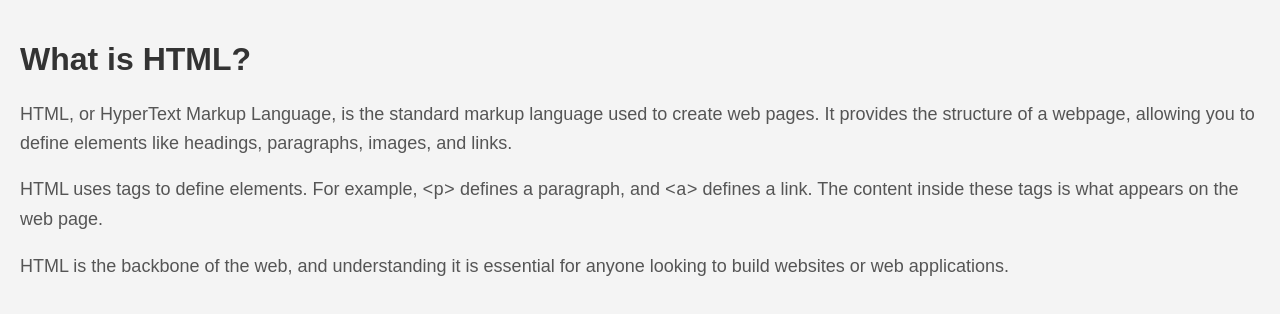
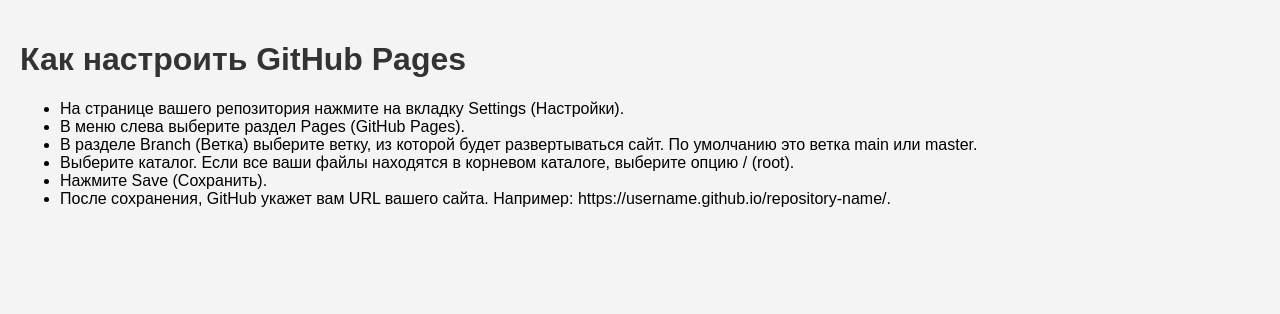
Before and after one commit to baroleg/html_example, a plain HTML site: page index.html in a window 1280 px wide. Drawn offline with Linux system fonts and the light colour scheme.

Commit message:
Second commit

```diff
--- a/index.html
+++ b/index.html
@@ -23,19 +23,16 @@
 </head>
 <body>
 
-    <h1>What is HTML?</h1>
+    <h1>Как настроить GitHub Pages</h1>
     <p>
-        HTML, or HyperText Markup Language, is the standard markup language used to create web pages.
-        It provides the structure of a webpage, allowing you to define elements like headings, paragraphs, images, and links.
-    </p>
-
-    <p>
-        HTML uses tags to define elements. For example, <code>&lt;p&gt;</code> defines a paragraph,
-        and <code>&lt;a&gt;</code> defines a link. The content inside these tags is what appears on the web page.
-    </p>
-
-    <p>
-        HTML is the backbone of the web, and understanding it is essential for anyone looking to build websites or web applications.
+        <ul>
+            <li>На странице вашего репозитория нажмите на вкладку Settings (Настройки).</li>
+            <li>В меню слева выберите раздел Pages (GitHub Pages).</li>
+            <li>В разделе Branch (Ветка) выберите ветку, из которой будет развертываться сайт. По умолчанию это ветка main или master.</li>
+            <li>Выберите каталог. Если все ваши файлы находятся в корневом каталоге, выберите опцию / (root).</li>
+            <li>Нажмите Save (Сохранить).</li>
+            <li>После сохранения, GitHub укажет вам URL вашего сайта. Например: https://username.github.io/repository-name/.</li>
+        </ul>
     </p>
 
 </body>
```
